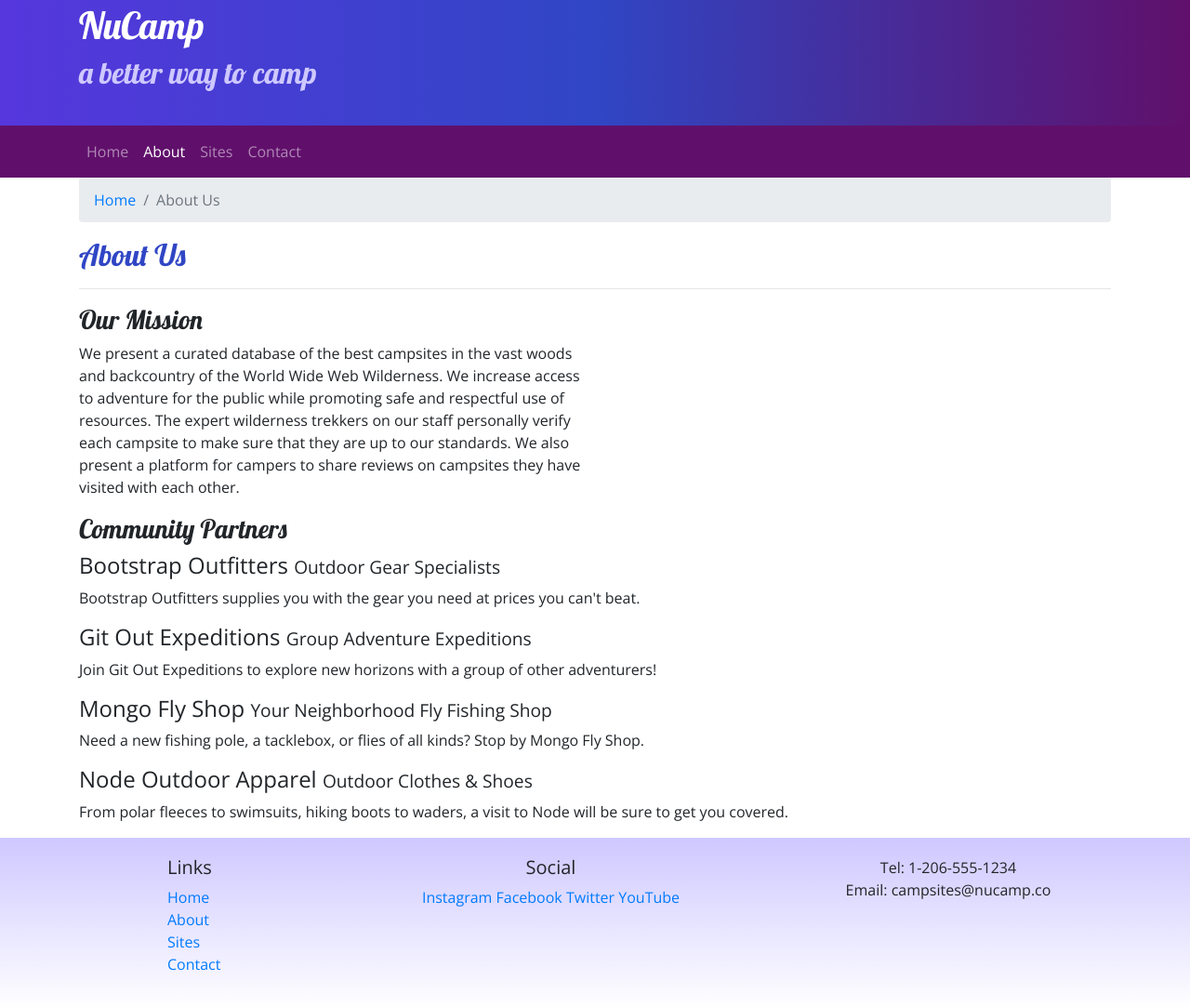
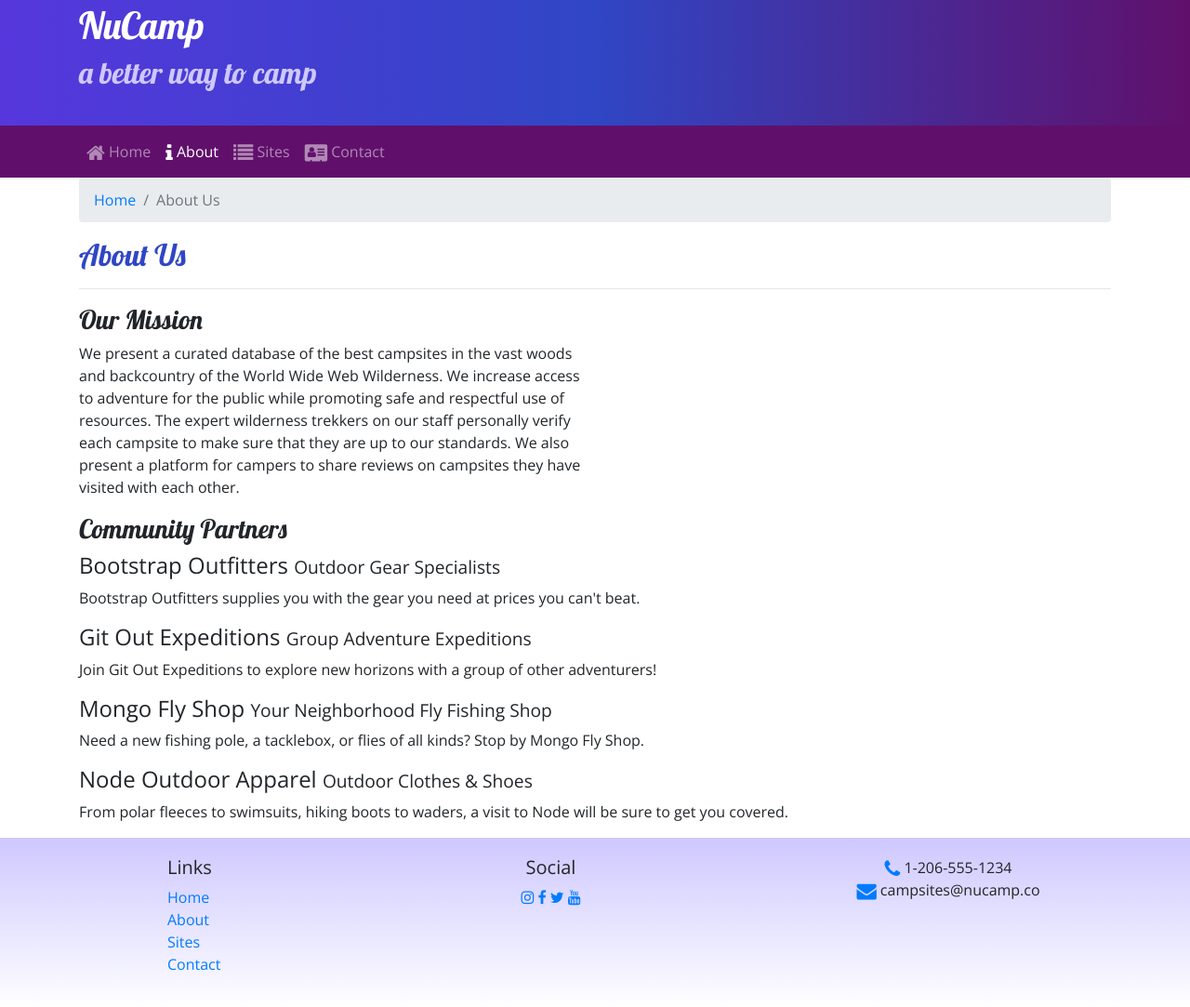
Before and after one commit to FrostyDesigner/WebsiteCamping, a website: page aboutus.html in a window 1280 px wide. Shown: the part 27-1110 px from the top of the page at 93% size. Drawn offline with nearby package versions, Linux system fonts and the light colour scheme.

Commit message:
Icon Fonts

```diff
--- a/aboutus.html
+++ b/aboutus.html
@@ -10,6 +10,7 @@
     <link rel="stylesheet" href="node_modules/bootstrap/dist/css/bootstrap.min.css" />
 
     <!-- Additional CSS must be placed after Bootstrap CSS -->
+    <link rel="stylesheet" href="node_modules/font-awesome/css/font-awesome.min.css" />
     <link rel="stylesheet" href="https://fonts.googleapis.com/css?family=Lobster|Open+Sans" />
     <link rel="stylesheet" href="css/styles.css" />
     <title>NuCamp: A Better Way To Camp</title>
@@ -35,10 +36,13 @@
             </button>
             <div class="collapse navbar-collapse" id="nucampNavbar">
                 <ul class="navbar-nav">
-                    <li class="nav-item"><a class="nav-link" href="index.html">Home</a></li>
-                    <li class="nav-item active"><a class="nav-link" href="#">About</a></li>
-                    <li class="nav-item"><a class="nav-link" href="#">Sites</a></li>
-                    <li class="nav-item"><a class="nav-link" href="#">Contact</a></li>
+                    <li class="nav-item"><a class="nav-link" href="index.html"><i class="fa fa-home fa-lg"></i> Home</a>
+                    </li>
+                    <li class="nav-item active"><a class="nav-link" href="#"><i class="fa fa-info fa-lg"></i> About</a>
+                    </li>
+                    <li class="nav-item"><a class="nav-link" href="#"><i class="fa fa-list fa-lg"></i> Sites</a></li>
+                    <li class="nav-item"><a class="nav-link" href="#"><i class="fa fa-address-card fa-lg"></i>
+                            Contact</a></li>
                 </ul>
             </div>
         </div>
@@ -102,14 +106,18 @@
                 </div>
                 <div class="col-6 col-sm-5 text-center">
                     <h5>Social</h5>
-                    <a href="http://instagram.com/">Instagram</a>
-                    <a href="http://facebook.com/">Facebook</a>
-                    <a href="http://twitter.com/">Twitter</a>
-                    <a href="http://youtube.com/">YouTube</a>
+                    <a href="http://instagram.com/"><i class="fa fa-instagram"></i></a>
+                    <a href="http://facebook.com/"><i class="fa fa-facebook"></i></a>
+                    <a href="http://twitter.com/"><i class="fa fa-twitter"></i></a>
+                    <a href="http://youtube.com/"><i class="fa fa-youtube"></i></a>
                 </div>
                 <div class="col-sm-4 text-center">
-                    Tel: 1-206-555-1234<br />
-                    Email: campsites@nucamp.co
+                    <!--
+                        Tel: 1-206-555-1234<br />
+                        Email: campsites@nucamp.co
+                    -->
+                    <i class="fa fa-phone fa-lg text-primary"></i> 1-206-555-1234<br />
+                    <i class="fa fa-envelope fa-lg text-primary"></i> campsites@nucamp.co
                 </div>
             </div>
         </div>
--- a/package.json
+++ b/package.json
@@ -1,7 +1,8 @@
 {
   "name": "nucamp",
   "version": "1.0.0",
-  "description": "This is a website for the fictional campsites review site NuCamp.",  "main": "index.html",
+  "description": "This is a website for the fictional campsites review site NuCamp.",
+  "main": "index.html",
   "scripts": {
     "lite": "lite-server",
     "start": "npm run lite",
@@ -14,6 +15,7 @@
   },
   "dependencies": {
     "bootstrap": "^4.0.0",
+    "font-awesome": "^4.7.0",
     "jquery": "^3.3.1",
     "popper.js": "^1.12.9"
   }
```
Also changed, not shown: index.html (+15 -10 lines).
